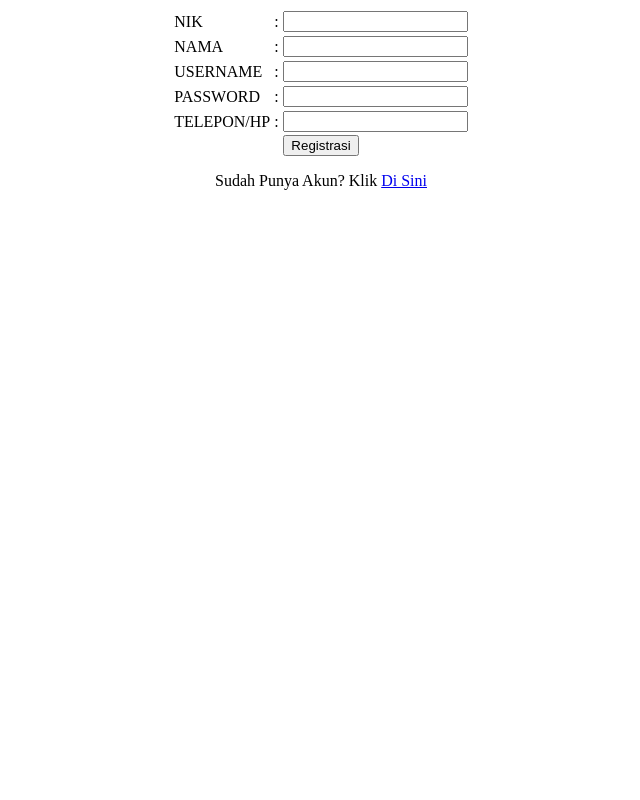
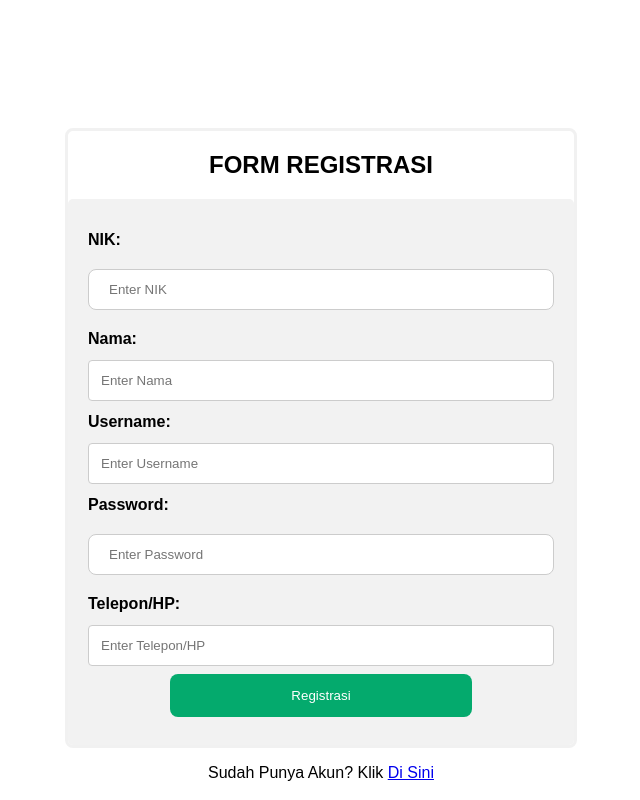
Before and after one commit to VirtualRez21/XII-RPL-UKK-PAKET2-2023, a PHP site: page /registrasiAccount.php in a window 1280 px wide. Shown: the whole page, without its empty margins (319-959 px from the left). Run offline with PHP 8.4, Linux system fonts and the light colour scheme.

Commit message:
Add files via upload

```diff
--- a/CSS/style.css
+++ b/CSS/style.css
@@ -1,8 +1,96 @@
+* {
+  box-sizing: border-box;
+}
+
 body {
   margin: 0;
-  font-family: "aharoni", sans-serif;
+  font-family: Arial, Helvetica, sans-serif;
 }
-/* sidebar */
+
+/*Form*/
+.formLoginRegist{
+  border: 3px solid #f1f1f1;
+  margin: 10% 30% 10px 30%;
+  border-radius: 8px;
+}
+
+form{
+  border: 3px solid #f1f1f1;
+  border-radius: 8px;
+}
+
+/*Input*/
+label {
+  padding: 12px 12px 12px 0;
+  display: inline-block;
+}
+
+input[type=text], textarea {
+  width: 100%;
+  padding: 12px;
+  border: 1px solid #ccc;
+  border-radius: 4px;
+  resize: vertical;
+}
+
+input[type=submit] {
+  background-color: #04AA6D;
+  color: white;
+  padding: 12px 20px;
+  border: none;
+  border-radius: 4px;
+  cursor: pointer;
+  float: right;
+}
+
+input[type=submit]:hover {
+  background-color: #45a049;
+}
+
+input[type=file] {
+  color: #444;
+  padding: 5px;
+  background: #fff;
+  border-radius: 10px;
+  border: 1px solid #555;
+}
+
+input[type=file]::file-selector-button {
+  margin-right: 20px;
+  border: none;
+  background: #084cdf;
+  padding: 10px;
+  border-radius: 10px;
+  color: #fff;
+  cursor: pointer;
+}
+
+input[type=number], input[type=password] {
+  width: 100%;
+  padding: 12px 20px;
+  margin: 8px 0;
+  display: inline-block;
+  border: 1px solid #ccc;
+  box-sizing: border-box;
+  border-radius: 8px;
+}
+
+button {
+  background-color: #04AA6D;
+  color: white;
+  padding: 14px 20px;
+  margin: 8px 0;
+  border: none;
+  cursor: pointer;
+  width: 65%;
+  border-radius: 8px;
+}
+
+button:hover {
+  opacity: 0.8;
+}
+
+/*div*/
 .sidebar {
   margin: 0;
   padding: 0;
@@ -33,39 +121,7 @@ body {
 div.content {
   margin-left: 200px;
   padding: 1px 16px;
-/*  height: 1000px;*/
   text-align: center;
-}
-
-* {
-  box-sizing: border-box;
-}
-
-input[type=text], select, textarea {
-  width: 100%;
-  padding: 12px;
-  border: 1px solid #ccc;
-  border-radius: 4px;
-  resize: vertical;
-}
-
-label {
-  padding: 12px 12px 12px 0;
-  display: inline-block;
-}
-
-input[type=submit] {
-  background-color: #04AA6D;
-  color: white;
-  padding: 12px 20px;
-  border: none;
-  border-radius: 4px;
-  cursor: pointer;
-  float: right;
-}
-
-input[type=submit]:hover {
-  background-color: #45a049;
 }
 
 .container {
@@ -94,25 +150,6 @@ input[type=submit]:hover {
   clear: both;
 }
 
-input[type=file] {
-  /*width: 350px;*/
-  /*max-width: 100%;*/
-  color: #444;
-  padding: 5px;
-  background: #fff;
-  border-radius: 10px;
-  border: 1px solid #555;
-}
-
-input[type=file]::file-selector-button {
-  margin-right: 20px;
-  border: none;
-  background: #084cdf;
-  padding: 10px;
-  border-radius: 10px;
-  color: #fff;
-  cursor: pointer;
-}
 #relative {
   background-color: #f1f1f1;
   padding: 13px;
@@ -132,21 +169,5 @@ input[type=file]::file-selector-button {
   top: 15px;
   left: 10px;
   width: 99%;
-    height: 50px; }
-
-/*@media screen and (max-width: 700px) {
-  .sidebar {
-    width: 100%;
-    height: auto;
-    position: relative;
+  height: 50px;
 }
-  .sidebar a {float: left;}
-  div.content {margin-left: 0;}
-}
-
-@media screen and (max-width: 400px) {
-  .sidebar a {
-    text-align: center;
-    float: none;
-  }
-}*/
--- a/formPengaduan.php
+++ b/formPengaduan.php
@@ -5,8 +5,10 @@
 <!DOCTYPE html>
 <html>
 <head>
+  <meta charset="utf-8">
   <meta name="viewport" content="width=device-width, initial-scale=1.0">
   <link rel="stylesheet" type="text/css" href="CSS/style.css">
+  <title>FORM PENGADUAN MASYARAKAT</title>
 </head>
 <body>
 
@@ -27,6 +29,7 @@
       <div class="col-25">
         <label for="subject">Subject:</label>
       </div>
+
       <div class="col-75">
         <textarea id="subject" name="isiLaporanPengaduan" placeholder="ISI LAPORAN ..." style="height:200px"></textarea>
       </div>
@@ -54,7 +57,5 @@
 
   </div>
 </div>
-
 </body>
-
 </html>
--- a/registrasiAccount.php
+++ b/registrasiAccount.php
@@ -5,92 +5,41 @@
 <!DOCTYPE html>
 <html>
 <head>
-	<meta charset="utf-8">
-	<meta name="viewport" content="width=device-width, initial-scale=1">
-	<title>REGISTRASI AKUN</title>
+  <meta charset="utf-8">
+  <meta name="viewport" content="width=device-width, initial-scale=1">
+  <link rel="stylesheet" type="text/css" href="CSS/style.css">
+  <title>REGISTRASI AKUN PENGADUAN MASYARAKAT</title>
 </head>
+
 <body>
-	<center>
-	<form action="prosesUser.php" method="POST">
-		<table>
-			<tr>
-				<td>
-					<label>NIK</label>
-				</td>
+  <form action="prosesUser.php" method="POST" class="formLoginRegist">
+    <h2 style="text-align: center;">FORM REGISTRASI</h2>
+    <div class="container">
+      <label for="nikRegistrasiPengguna"><b>NIK:</b></label>
+      <input type="number" placeholder="Enter NIK" name="nikRegistrasiPengguna" required>
 
-				<td>
-					:
-				</td>
+      <label for="namaRegistrasiPengguna"><b>Nama:</b></label>
+      <input type="text" placeholder="Enter Nama" name="namaRegistrasiPengguna" required>
 
-				<td>
-					<input type="number" name="nikRegistrasiPengguna" required>
-				</td>
-			</tr>
+      <label for="usernameRegistrasiPengguna"><b>Username:</b></label>
+      <input type="text" placeholder="Enter Username" name="usernameRegistrasiPengguna" required>
 
-			<tr>
-				<td>
-					<label>NAMA</label>
-				</td>
+      <label for="passwordRegistrasiPengguna"><b>Password:</b></label>
+      <input type="password" placeholder="Enter Password" name="passwordRegistrasiPengguna" required>
 
-				<td>
-					:
-				</td>
+      <label for="teleponRegistrasiPengguna"><b>Telepon/HP:</b></label>
+      <input type="text" placeholder="Enter Telepon/HP" name="teleponRegistrasiPengguna" required>
 
-				<td>
-					<input type="text" name="namaRegistrasiPengguna" required>
-				</td>
-			</tr>
+      <center>
+        <button type="submit" name="submitRegistrasiPengguna">Registrasi</button>
+      </center>
 
-			<tr>
-				<td>
-					<label>USERNAME</label>
-				</td>
+    </div>
+  </form>
 
-				<td>
-					:
-				</td>
-
-				<td>
-					<input type="text" name="usernameRegistrasiPengguna" required>
-				</td>
-			</tr>
-
-			<tr>
-				<td>
-					<label>PASSWORD</label>
-				</td>
-
-				<td>
-					:
-				</td>
-
-				<td>
-					<input type="password" name="passwordRegistrasiPengguna" required>
-				</td>
-			</tr>
-
-			<tr>
-				<td>
-					<label>TELEPON/HP</label>
-				</td>
-
-				<td>
-					:
-				</td>
-
-				<td>
-					<input type="text" name="teleponRegistrasiPengguna" required>
-				</td>
-			</tr>
-		</table>
-
-		<input type="submit" name="submitRegistrasiPengguna" value="Registrasi">
-
-	</form>
-
-	<p>Sudah Punya Akun? Klik <a href="login.php">Di Sini</a></p>
-
-	</center>
+  <center>
+    <p>Sudah Punya Akun? Klik <a href="login.php">Di Sini</a></p>
+  </center>
 
 </body>
 </html>
--- a/riwayatPengaduan.php
+++ b/riwayatPengaduan.php
@@ -24,7 +24,7 @@
 		}
 	</script>
 
-	<title>Riwayat Pengaduan</title>
+	<title>RIWAYAT PENGADUAN MASYARAKAT</title>
 </head>
 <body>
 
```
Also changed, not shown: admin/dashboard.php (+9 -10 lines), admin/login.php (+17 -34 lines), dashboard.php (+8 -11 lines), editPengaduan.php (+4 -3 lines), login.php (+20 -35 lines). Lines whose indentation alone changed are shown as unchanged.
